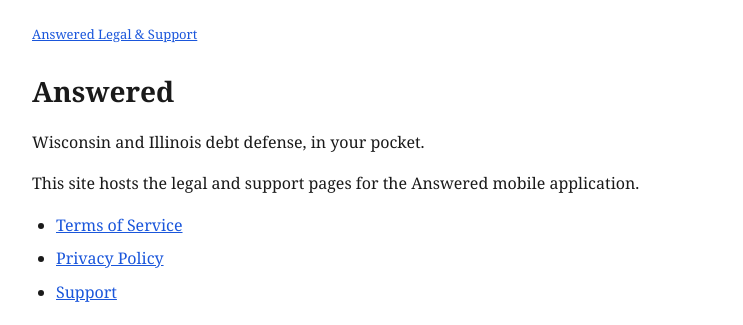
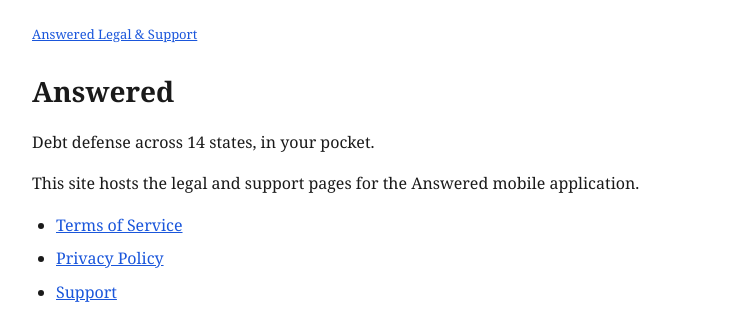
Before and after one commit to johndisalle/answered-legal, a Jekyll site: the page built from index.md, in a window 1280 px wide. Shown: the top 325 px of the page, without its empty margins (268-1011 px from the left). Built offline with Jekyll 4.4.1, drawn with Linux system fonts in a browser that asks for light colours.

Commit message:
Update homepage tagline to reflect 14-state coverage

```diff
--- a/index.md
+++ b/index.md
@@ -5,7 +5,7 @@
 
 # Answered
 
-Wisconsin and Illinois debt defense, in your pocket.
+Debt defense across 14 states, in your pocket.
 
 This site hosts the legal and support pages for the Answered mobile application.
 
```
